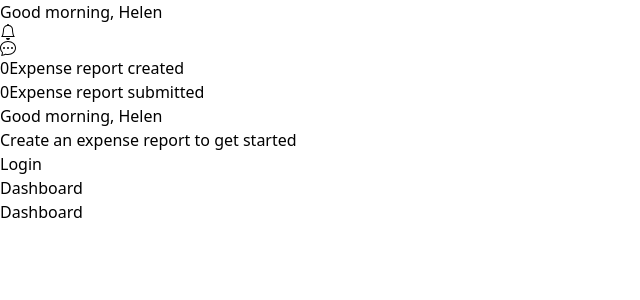
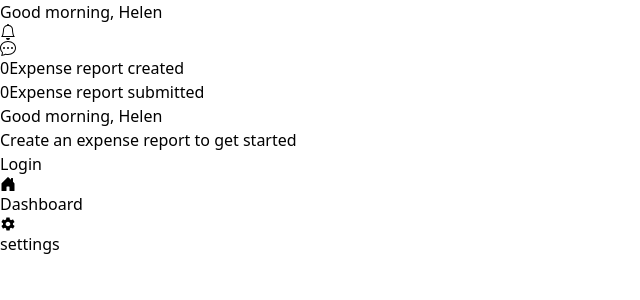
Before and after one commit to spankaj13579/expense-tracker, a React (Vite) app: page / in a window 1280 px wide. Shown: the top 300 px of the page, without its empty margins (0-640 px from the left). Built offline with nearby package versions, Linux system fonts and the light colour scheme.

Commit message:
bottom nav improved

```diff
--- a/src/component/Bottomnav.jsx
+++ b/src/component/Bottomnav.jsx
@@ -1,16 +1,20 @@
-import React from 'react'
+import React from "react";
+import { BsFillHouseDoorFill } from "react-icons/bs";
+import { IoMdSettings } from "react-icons/io";
 
 const Bottomnav = () => {
   return (
-    <div className='flex justify-between gap-x-3 bg-white p-y-5'>
-        <div>
-            <p>Dashboard</p>
-        </div>
-        <div>
-            <p>Dashboard</p>
-        </div>
+    <div className="flex justify-between gap-x-3 bg-white py-6 px-6">
+      <div className="flex flex-col items-center gap-2 text-red-600">
+        <BsFillHouseDoorFill />
+        <p className="text-sm">Dashboard</p>
+      </div>
+      <div className="flex flex-col items-center gap-2 text-red-600">
+      <IoMdSettings />
+        <p className="text-sm">settings</p>
+      </div>
     </div>
-  )
-}
+  );
+};
 
-export default Bottomnav
+export default Bottomnav;
--- a/src/component/Dashbpard.jsx
+++ b/src/component/Dashbpard.jsx
@@ -7,8 +7,8 @@ import Bottomnav from './Bottomnav'
 
 const Dashbpard = () => {
   return (
-    <div className='container px-6 pt-10 h-screen relative flex flex-col justify-between'>
-      <div>
+    <div className='container pt-10 h-screen relative flex flex-col justify-between'>
+      <div className=' px-6'>
         <p className='text-[18px] font-medium text-slate-700 mb-6 flex items-center gap-x-3 justify-between'>Good morning, Helen
         <span className='flex gap-x-5'>
             <BsBell />
@@ -27,7 +27,9 @@ const Dashbpard = () => {
           </p>
         </div>
       </div>
+      <div className=' px-6'>
       <Getstartedexpenseteport />
+      </div>
       <Bottomnav />
     </div>
   )
--- a/src/component/Welcome.jsx
+++ b/src/component/Welcome.jsx
@@ -2,7 +2,7 @@ import React from 'react'
 
 const Welcome = () => {
   return (
-    <div className='w-screen h-screen flex items-center justify-center text-center'>
+    <div className='w-screen h-screen flex items-center justify-center'>
       <p className='text-red-400 text-3xl font-bold'>Expense tracker</p>
     </div>
   )
```
